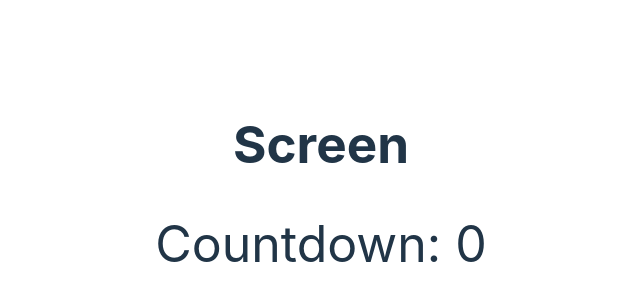
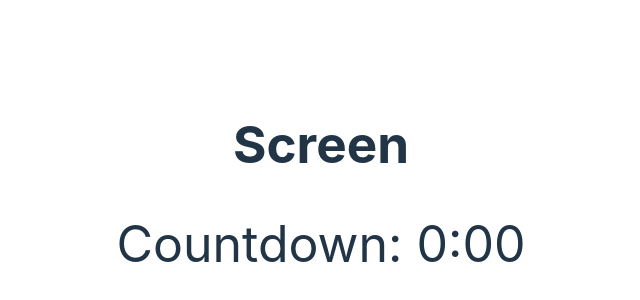
Before and after one commit to SilvusTV/Automatisation-OBS, a React (Vite) app: page /screen in a window 1280 px wide. Shown: the part 218-518 px from the top of the page, without its empty margins (319-959 px from the left). Built offline with nearby package versions, Linux system fonts and the light colour scheme.

Commit message:
feat : add counter modification & add to minutes

```diff
--- a/src/Page/Config.tsx
+++ b/src/Page/Config.tsx
@@ -4,13 +4,14 @@ import {getInputList, getObs, getSceneList} from "../utils/obs.ts";
 import setLs from "../utils/setLocalStorage.ts";
 import AddConfiguration from "./Config/addConfiguration.tsx";
 import getLs from "../utils/getLocalStorage.ts";
+import {showTime, toMinutes} from "../utils/utils.ts";
 
 export default function Config() {
   const [connected, setConnected] = useState<boolean>(false);
   const [obs, setObs] = useState<OBSWebSocket>(new OBSWebSocket());
   const [workScene, setWorkScene] = useState(true);
-  const workingTime = getLs.WORKING_TIME();
-  const pauseTime = getLs.PAUSE_TIME();
+  const workingTime = toMinutes(getLs.WORKING_TIME());
+  const pauseTime = toMinutes(getLs.PAUSE_TIME());
   const [counter, setCounter] = useState(workingTime);
   const [refresh, setRefresh] = useState(false);
   const [sceneList, setSceneList] = useState<string[]>();
@@ -88,6 +89,11 @@ export default function Config() {
                 Refresh
               </button>
             </div>
+            <div className={"countDown"}>
+              <p>Countdown: {showTime(counter)}</p>
+              <button onClick={()=>setCounter(counter + toMinutes(1))}><p>+1</p></button>
+              <button onClick={()=>setCounter(counter + toMinutes(5))}><p>+5</p></button>
+            </div>
             <AddConfiguration sceneList={sceneList} inputList={inputList}/>
           </>
         ) :
--- a/src/Page/Scren.tsx
+++ b/src/Page/Scren.tsx
@@ -1,6 +1,7 @@
 import {useState} from "react";
 import getLs from "../utils/getLocalStorage.ts";
 import setLs from "../utils/setLocalStorage.ts";
+import {showTime} from "../utils/utils.ts";
 
 export default function Screen() {
     const [counter, setCounter] = useState(0);
@@ -18,7 +19,7 @@ export default function Screen() {
         <div>
 
             <h1>Screen</h1>
-            <div className={"countDown"}>Countdown: {counter}</div>
+            <div className={"countDown"}>Countdown: {showTime(counter)}</div>
 
         </div>
     )
--- a/src/index.css
+++ b/src/index.css
@@ -29,7 +29,9 @@ body {
   min-width: 320px;
   min-height: 100vh;
 }
-
+p{
+  font-size:1rem ;
+}
 h1 {
   font-size: 3.2em;
   line-height: 1.1;
--- a/src/utils/utils.ts
+++ b/src/utils/utils.ts
@@ -1,3 +1,11 @@
 export function sleep(ms: number) {
   return new Promise(resolve => setTimeout(resolve, ms))
 }
+export function toMinutes(time: number) {
+  return Math.floor(time * 60)
+}
+export function showTime(time: number) {
+  const minutes = Math.floor(time / 60)
+  const seconds = time % 60
+  return `${minutes}:${seconds < 10 ? "0" + seconds : seconds}`
+}
```
